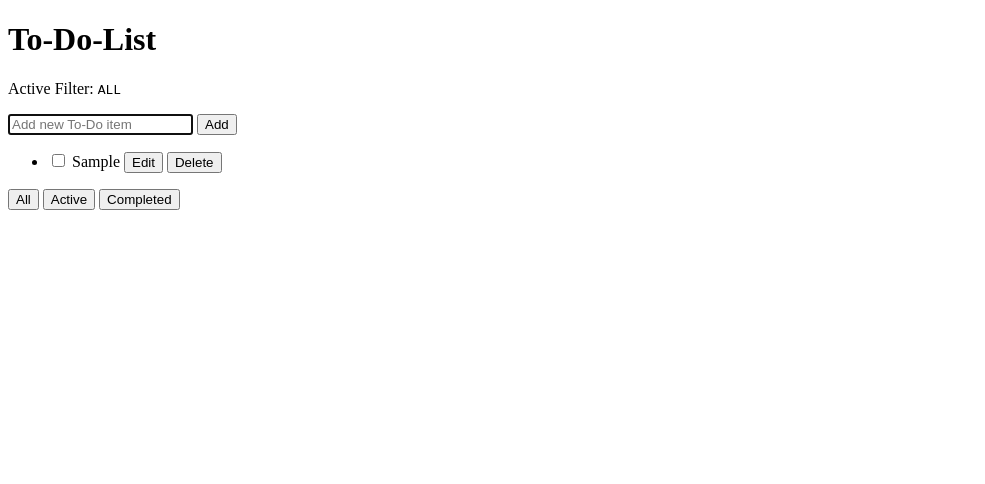
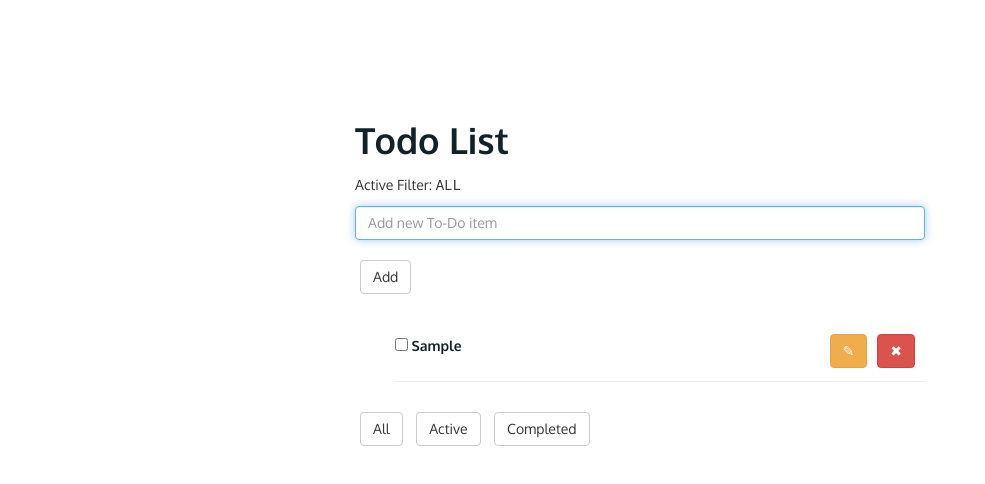
Before and after one commit to VanyaPavlova/todo-list, a website built with webpack: page src/index.html in a window 1280 px wide. Both pictures are taken after typing "Sample" into the empty fields and a click on the button "Add". Shown: the whole page, without its empty margins (0-985 px from the left). Built offline with nearby package versions, Linux system fonts and the light colour scheme.

Commit message:
Primarily UI updates

```diff
--- a/src/index.html
+++ b/src/index.html
@@ -3,25 +3,26 @@
 <head>
 	<meta charset="utf-8">
 	<title>To-Do-List</title>
+  <link rel="stylesheet" href="https://maxcdn.bootstrapcdn.com/bootstrap/3.3.7/css/bootstrap.min.css">
 </head>
 <body>
-  <main>
+  <main class="container">
   	<header>
-  		<h1><label for="js-todo-input">To-Do-List</label></h1>
+  		<h1><label for="js-todo-input">Todo List</label></h1>
       <p>Active Filter: <span id="js-selected-filter" class="current-filter">All</span></p>
   	</header>
   	<section>
   		<div>
-  			<input type="text" id="js-todo-input" placeholder="Add new To-Do item" autofocus />
-  			<button type="button" id="js-add-todo-button">Add</button>
+  			<input type="text" id="js-todo-input" placeholder="Add new To-Do item" class="form-control" autofocus />
+  			<button type="button" id="js-add-todo-button" class="btn btn-default">Add</button>
   		</div>
   		<ul id="js-todo-list" class="to-do-list">
         <!-- items rendered with js -->
   		</ul>
       <div>
-        <button type="button" class="js-filter-button" data-filter="all">All</button>
-        <button type="button" class="js-filter-button" data-filter="active">Active</button>
-        <button type="button" class="js-filter-button" data-filter="completed">Completed</button>
+        <button type="button" class="js-filter-button btn btn-default" data-filter="all">All</button>
+        <button type="button" class="js-filter-button btn btn-default" data-filter="active">Active</button>
+        <button type="button" class="js-filter-button btn btn-default" data-filter="completed">Completed</button>
       </div>
   	</section>
   </main>
--- a/src/js/event-handlers.js
+++ b/src/js/event-handlers.js
@@ -16,7 +16,6 @@ export class TodoListEventHandler {
          todoList.removeItem(index);
          todoList.render();
          todoList.saveToLocalStorage();
-         todoList.restoreFromLocalStorage();
       }
 
       if (action === 'edit') {
--- a/src/js/todo.js
+++ b/src/js/todo.js
@@ -7,10 +7,10 @@ export class Todo {
    toHtmlString(props) {
      return `
       <li data-index="${props.index}" data-completed="${this.completed}">
-        <input type="checkbox" ${this.completed ? 'checked' : ''}>
-        <label>${this.value}</label>
-        <button type="button" data-action="edit">Edit</button>
-        <button type="button" data-action="delete">Delete</button>
+        <input type="checkbox" id="cc" ${this.completed ? 'checked' : ''}>
+        <label for="cc">${this.value}</label>
+        <button type="button" data-action="delete" class="btn btn-danger">✖</button>
+        <button type="button" data-action="edit" class="btn btn-warning">✎</button>
       </li>`;
    }
 }
--- a/src/sass/style.scss
+++ b/src/sass/style.scss
@@ -1,21 +1,56 @@
+@import url('https://fonts.googleapis.com/css?family=Oxygen:100,200,400,600,700');
+$font-stack: 'Oxygen',
+sans-serif;
 $background: #fff;
-
 body {
+  font-family: $font-stack;
   background: $background;
 }
 
-.filter-all {
+ul {
+  list-style: none;
 }
 
+li {
+  min-height: 60px;
+  padding: 20px 0;
+  border-bottom: 1px solid #eee;
+}
+
+h1, label {
+  color:#132226;
+}
+
+.container {
+  display: block;
+  max-width:600px;
+  margin: 100px auto 0;
+}
+
+.filter-all {}
+
 .filter-active [data-completed="true"] {
-	display:none;
+  display: none;
 }
 
 .filter-completed [data-completed="false"] {
-	display:none;
+  display: none;
 }
 
 .current-filter {
   text-transform: uppercase;
   font-family: monospace;
 }
+
+.btn-default {
+  margin: 20px 5px;
+}
+
+.btn-warning {
+  float: right;
+}
+
+.btn-danger {
+  float: right;
+  margin: 0 10px;
+}
```
